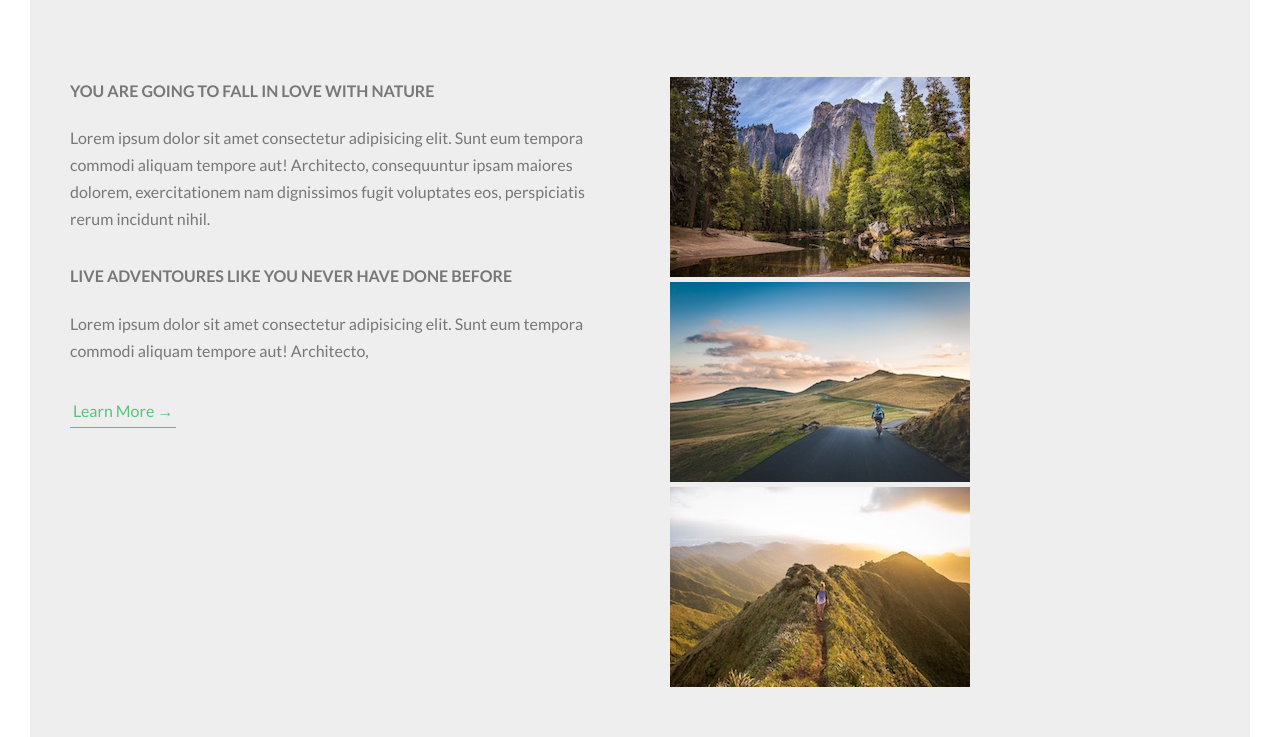
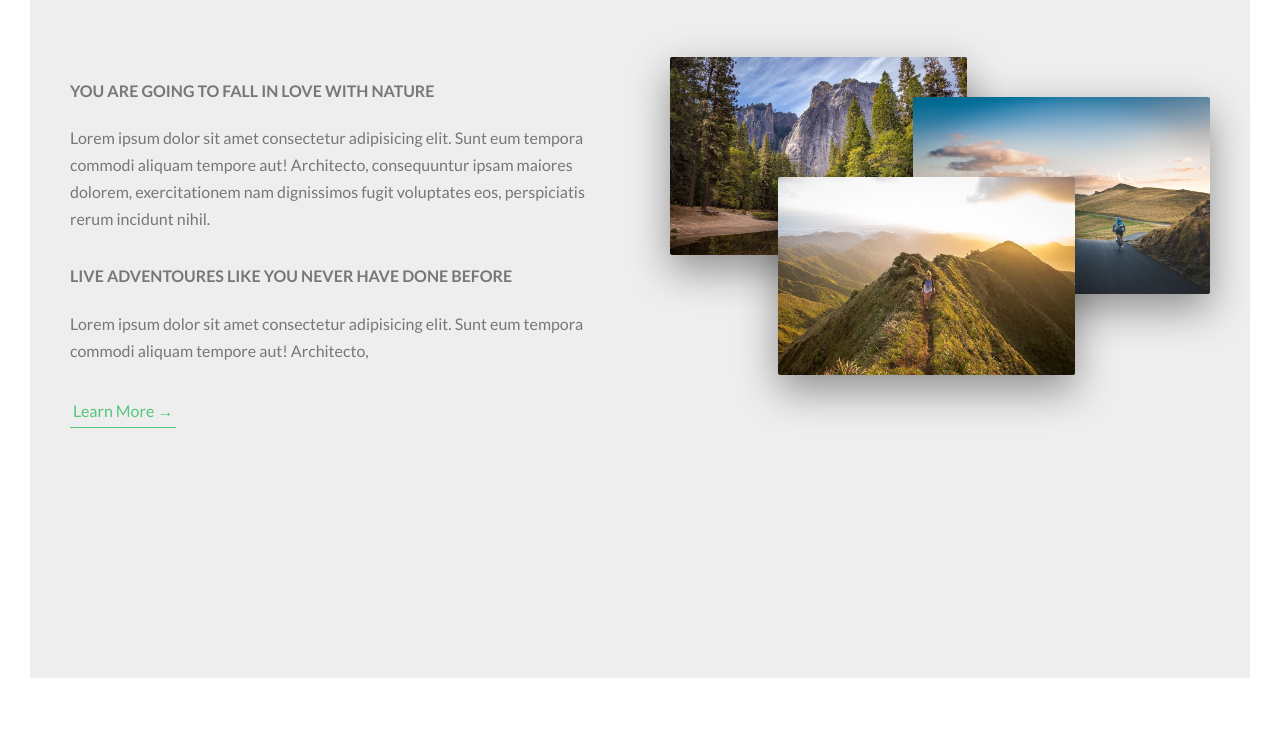
Before and after one commit to ShariqAteeq/CSS-NatoursWebsite, a website: page index.html in a window 1280 px wide. Shown: the part 943-1680 px from the top of the page. After the commit the page ends 1651 px from the top, so only its background shows below. Drawn offline with Linux system fonts and the light colour scheme.

Commit message:
complete section-about

```diff
--- a/index.html
+++ b/index.html
@@ -56,9 +56,9 @@
                  </div>
                 <div class="col-1-of-2">
                     <div class="composition">
-                        <img src="img/nat-1.jpg" alt="photo 1" class="composition__photo composition__photo--p1">
-                        <img src="img/nat-2.jpg" alt="photo 2" class="composition__photo composition__photo--p2">
-                        <img src="img/nat-3.jpg" alt="photo 3" class="composition__photo composition__photo--p3">
+                        <img src="img/nat-1-large.jpg" alt="photo 1" class="composition__photo composition__photo--p1">
+                        <img src="img/nat-2-large.jpg" alt="photo 2" class="composition__photo composition__photo--p2">
+                        <img src="img/nat-3-large.jpg" alt="photo 3" class="composition__photo composition__photo--p3">
                     </div>
                  </div>
             </div>
--- a/sass/components/_button.scss
+++ b/sass/components/_button.scss
@@ -5,7 +5,7 @@
         text-decoration: none;
         display: inline-block; /* because it is text thats why inline */
         padding: 1.5rem 4rem; /* 15px for top, bottom and 40px for left,rigt */
-        /* transition: all .2s; */
+        transition: all .4s;
         border-radius: 10rem;
         font-size: 1.6rem;
         position: relative;
--- /dev/null
+++ b/sass/components/_composition.scss
@@ -0,0 +1,40 @@
+
+.composition {
+    position: relative;
+
+    &__photo {
+        width: 55%;
+        border-radius: 2px;
+        box-shadow: 0 1.5rem 4rem rgba(0, 0 , 0 ,0.4);
+        position: absolute;
+        transition: all .3s;
+        z-index: 10;
+        outline-offset: 1rem;
+
+        &--p1 {
+            left: 0;
+            top: -2rem;
+        }
+
+        &--p2 {
+            right: 0;
+            top: 2rem;
+        }
+
+        &--p3 {
+            left: 20%;
+            top: 10rem;
+        }
+
+        &:hover {
+            outline: 1.2rem solid $color-pri;
+            box-shadow: 0 2.5rem 4rem rgba(0,0,0,0.5);
+            transform: scale(1.08);
+            z-index: 20;
+        }
+    }
+
+    &:hover &__photo:not(:hover) {
+        transform: scale(0.9);
+    }
+}
--- a/sass/main.scss
+++ b/sass/main.scss
@@ -9,6 +9,7 @@
 @import "base/utilities";
 
 @import "components/button";
+@import "components/composition";
 
 @import "layout/grid";
 @import "layout/header";
```
Also changed, not shown: css/style.css.
